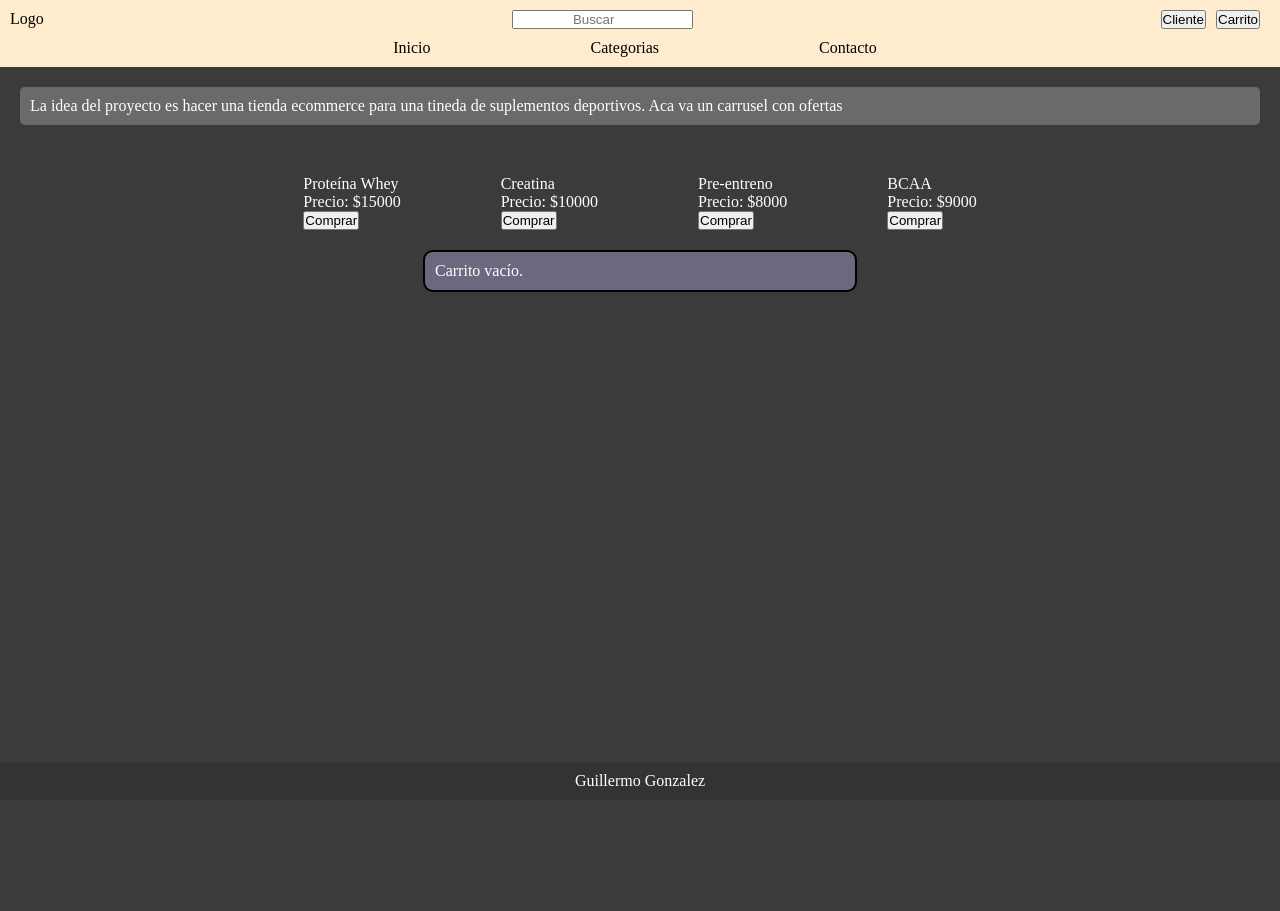
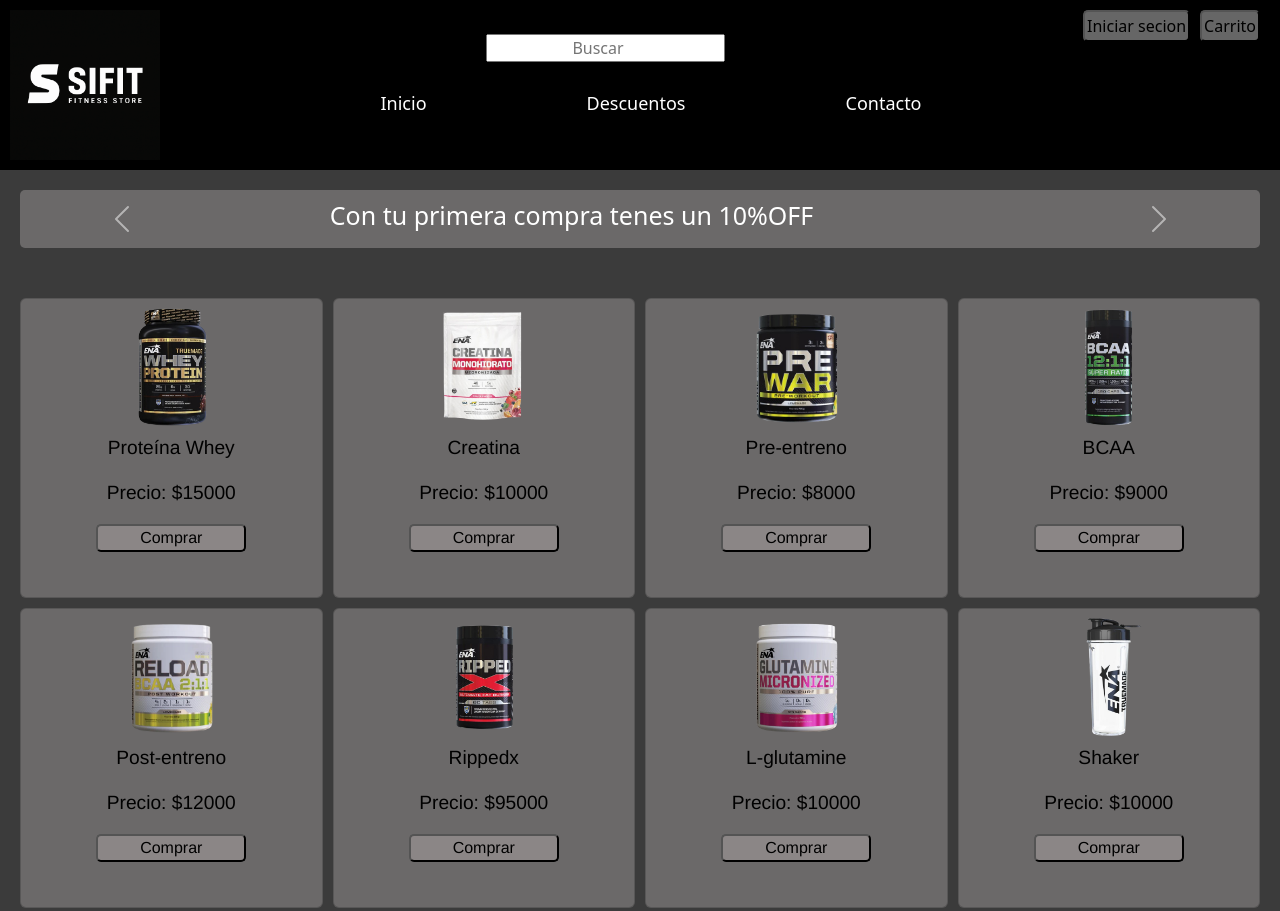
Before and after one commit to Guille008/ProyectoJS-G.Gonzalez, a plain HTML site: page index.html in a window 1280 px wide. Shown: the top 911 px of the page. Before the commit the page ends 800 px from the top, so only its background shows below. Drawn offline with nearby package versions, Linux system fonts and the light colour scheme.

Commit message:
Actualizacion para proyecto final

```diff
--- a/CSS/style.css
+++ b/CSS/style.css
@@ -5,8 +5,13 @@
     list-style: none;
 }
 
+a {
+    color: white;
+    text-decoration: none;
+}
 
-html, body {
+html,
+body {
     height: 100%;
     display: flex;
     flex-direction: column;
@@ -18,7 +23,7 @@ body {
 
 /* NAV */
 nav {
-    background-color: blanchedalmond;
+    background-color: black;
     width: 100%;
     padding: 10px;
     display: flex;
@@ -29,6 +34,7 @@ nav {
 nav section {
     display: flex;
     justify-content: space-between;
+    height: 70px;
 }
 
 nav ul {
@@ -48,11 +54,39 @@ nav ul li {
 .contNavar {
     display: flex;
     justify-content: center;
+    font-size: large;
 }
 
 .contNavar ul {
     display: flex;
     gap: 150px;
+}
+
+#btnCarrito,
+#btnCliente {
+    background-color: rgb(102, 102, 102);
+    border-radius: 5px;
+    padding: 2px;
+
+}
+
+#btnCarrito:hover,
+#btnCliente:hover {
+    background-color: #817e7e;
+    color: #fff;
+    border-color: #333;
+    transition: background-color 0.3s ease, color 0.3s ease, border-color 0.3s ease;
+    /* Transición suave */
+}
+
+#campoBusqueda {
+    width: 100%;
+    text-align: center;
+    align-content: center;
+}
+
+.logoNav {
+    width: 150px;
 }
 
 /* MAIN*/
@@ -61,20 +95,65 @@ main {
     padding: 20px;
     color: white;
 }
-.carruselOferta{
+
+.carruselOferta {
     padding: 10px;
     background-color: #6b6969;
     border-radius: 5px;
 }
-.contProductos{
+
+.carousel-item h2 {
+    font-size: 25px;
+    text-align: center;
+}
+
+.contProductos {
     width: 100%;
-    display: flex;
-    justify-content: center;
-    align-content: space-between;
-    gap: 100px;
+    display: grid;
+    grid-template-columns: 1fr 1fr 1fr 1fr;
+    grid-template-rows: 300px 300px;
+    gap: 10px;
     margin-top: 50px;
 }
 
+.card {
+    width: 100%;
+    background: #6b6969;
+    text-align: center;
+    display: flex;
+    align-items: center;
+    font-family:'Franklin Gothic Medium', 'Arial Narrow', Arial, sans-serif;
+    font-size:larger;
+    color: black;
+}
+
+
+.btnComprar,#finalizarCompra{
+    width: 50%;
+    font-family:'Franklin Gothic Medium', 'Arial Narrow', Arial, sans-serif;
+    font-size: medium;
+    background-color: #bdb3b362;
+    border-radius: 5px;
+}
+.btnComprar:hover,#finalizarCompra:hover{
+    background-color: #333;
+    color: #fff;
+    transition: background-color 0.2s
+}
+.card img{
+    width: 45%;
+}
+#formularioLogin{
+    margin: 10px;
+    text-align: end;
+}
+/*finalizacion de compra main**/
+#compraFinal{
+    width: 100%;
+    height: 100%;
+    background-color: #6b6969;
+    border-radius: 5px;
+}
 
 
 /*FOOTER*/
--- a/JS/principal.js
+++ b/JS/principal.js
@@ -25,10 +25,10 @@ btnCliente.addEventListener("click", () => {
         cliente = false;
         carrito = [];
         total = 0;
-        btnCliente.textContent = "Cliente";
+        btnCliente.textContent = "Iniciar sesion";
         alert("Gracias por visitartos! vuelva pronto");
         const resumen = document.getElementById("resumenCarrito");
-        if(resumen) resumen.style.display ="none";
+        if (resumen) resumen.style.display = "none";
     }
 });
 
@@ -49,12 +49,17 @@ document.getElementById("btnIngresar").addEventListener("click", () => {
 });
 
 // Lista de productos
-const productos = [
-    { id: 1, nombre: "Proteína Whey", precio: 15000 },
-    { id: 2, nombre: "Creatina", precio: 10000 },
-    { id: 3, nombre: "Pre-entreno", precio: 8000 },
-    { id: 4, nombre: "BCAA", precio: 9000 }
-];
+let productos = [];
+
+fetch("../data/products.json")
+    .then(respuesta => respuesta.json())
+    .then(data => {
+        productos = data;
+        renderizarProductos();
+    })
+    .catch(error => {
+        console.error("Error al cargar los productos:", error);
+    });
 
 // Cargar carrito desde localStorage
 const carritoGuardado = JSON.parse(localStorage.getItem("carrito"));
@@ -74,7 +79,9 @@ function renderizarProductos() {
 
     productos.forEach(producto => {
         const articulo = document.createElement("article");
+        articulo.classList.add("card");
         articulo.innerHTML = `
+            <img src="${producto.imgUrl}" alt="Logo de la marca" class="logoNav">
             <p>${producto.nombre}</p>
             <p>Precio: $${producto.precio}</p>
             <button class="btnComprar" data-id="${producto.id}">Comprar</button>
@@ -99,7 +106,7 @@ function agregarEventosBotones() {
 
 // Agregar producto al carrito
 function agregarAlCarrito(id) {
-    if(cliente != false){
+    if (cliente != false) {
         const producto = productos.find(p => p.id === id);
         if (producto) {
             carrito.push(producto);
@@ -141,5 +148,16 @@ function actualizarResumenCarrito() {
             ${carrito.map(item => `<li>${item.nombre} - $${item.precio}</li>`).join("")}
         </ul>
         <p><strong>Total: $${total}</strong></p>
+        <button id="finalizarCompra">Finalizar compra</button>
     `;
+    const finalizarCompra = document.getElementById("finalizarCompra");
+finalizarCompra.addEventListener("click", () => {
+    window.location.href = "pages/finalizacion.html"
+    ;
+});
 }
+// Funciones a boton carrito y finalizar compra
+const btnCarrito = document.getElementById("btnCarrito");
+btnCarrito.addEventListener("click", () => {
+    window.location.href = "pages/finalizacion.html";
+});
--- /dev/null
+++ b/data/products.json
@@ -0,0 +1,50 @@
+[
+    {
+        "id": 1,
+        "nombre": "Proteína Whey",
+        "precio": 15000,
+        "imgUrl": "./imagen/Whey protein.png"
+    },
+    {
+        "id": 2,
+        "nombre": "Creatina",
+        "precio": 10000,
+        "imgUrl": "./imagen/Creatina.png"
+    },
+    {
+        "id": 3,
+        "nombre": "Pre-entreno",
+        "precio": 8000,
+        "imgUrl": "./imagen/Prewar.png"
+    },
+    {
+        "id": 4,
+        "nombre": "BCAA",
+        "precio": 9000,
+        "imgUrl": "./imagen/BCAA.png"
+    },
+        {
+        "id": 5,
+        "nombre": "Post-entreno",
+        "precio": 12000,
+        "imgUrl": "./imagen/Reload.png"
+    },
+        {
+        "id": 6,
+        "nombre": "Rippedx",
+        "precio": 95000,
+        "imgUrl": "./imagen/Rippedx.png"
+    },
+        {
+        "id": 7,
+        "nombre": "L-glutamine",
+        "precio": 10000,
+        "imgUrl": "./imagen/Glutamine.png"
+    },
+        {
+        "id": 8,
+        "nombre": "Shaker",
+        "precio": 10000,
+        "imgUrl": "./imagen/Shaker.png"
+    }
+    ]
--- a/index.html
+++ b/index.html
@@ -4,43 +4,38 @@
 <head>
     <meta charset="UTF-8">
     <meta name="viewport" content="width=device-width, initial-scale=1.0">
+    <link href="https://cdn.jsdelivr.net/npm/bootstrap@5.3.7/dist/css/bootstrap.min.css" rel="stylesheet"
+        integrity="sha384-LN+7fdVzj6u52u30Kp6M/trliBMCMKTyK833zpbD+pXdCLuTusPj697FH4R/5mcr" crossorigin="anonymous">
     <link rel="stylesheet" href="CSS/style.css">
-    <title>Projecto JS</title>
+    <title>SIFIT</title>
 </head>
 
 <body>
     <nav>
         <section>
             <article>
-                <p>Logo</p>
+                <img src="/imagen/Logo SiFit.png" alt="Logo de la marca" class="logoNav">
             </article>
             <article>
                 <label for="campoBusqueda"></label>
-                <input type="search" id="campoBusqueda" name="busqueda" placeholder="                Buscar">
+                <input type="search" id="campoBusqueda" name="busqueda" placeholder="Buscar">
             </article>
             <article class="contBtnNav">
                 <ul>
-                    <li><button id="btnCliente">Cliente</button></li>
+                    <li><button id="btnCliente">Iniciar secion</button></li>
                     <li><button id="btnCarrito">Carrito</button></li>
                 </ul>
             </article>
         </section>
         <section class="contNavar">
             <ul>
-                <li>Inicio</li>
-                <li>Categorias</li>
-                <li>Contacto</li>
+                <li><a href="#">Inicio</a></li>
+                <li><a href="pages/descuentos.html">Descuentos</a></li>
+                <li><a href="pages/contacto.html">Contacto</a></li>
             </ul>
         </section>
     </nav>
     <main>
-        <section class="carruselOferta">
-            <p>La idea del proyecto es hacer una tienda ecommerce para una tineda de suplementos deportivos. Aca va un
-                carrusel con ofertas</p>
-        </section>
-        <section class="contProductos" id="contenedor-productos">
-<!--Aca van los productos mediante js-->
-        </section>
         <div id="formularioLogin" style="display: none;">
             <label for="nombreCliente">Nombre:</label>
             <input type="text" id="nombreCliente">
@@ -48,10 +43,42 @@
             <input type="number" id="dniCliente">
             <button id="btnIngresar">Ingresar</button>
         </div>
+        <section class="carruselOferta">
+            <div id="carouselExampleAutoplaying" class="carousel slide" data-bs-ride="carousel">
+                <div class="carousel-inner">
+                    <div class="carousel-item active">
+                        <h2>Con tu primera compra tenes un 10%OFF</h2>
+                    </div>
+                    <div class="carousel-item">
+                        <h2>¡APROVECHA! Descuentos exclusivos en productos de Oulet</h2>
+                    </div>
+                    <div class="carousel-item">
+                        <h2>3X2 En productos de Oulet</h2>
+                    </div>
+                </div>
+                <button class="carousel-control-prev" type="button" data-bs-target="#carouselExampleAutoplaying"
+                    data-bs-slide="prev">
+                    <span class="carousel-control-prev-icon" aria-hidden="true"></span>
+                    <span class="visually-hidden">Previous</span>
+                </button>
+                <button class="carousel-control-next" type="button" data-bs-target="#carouselExampleAutoplaying"
+                    data-bs-slide="next">
+                    <span class="carousel-control-next-icon" aria-hidden="true"></span>
+                    <span class="visually-hidden">Next</span>
+                </button>
+            </div>
+        </section>
+        <section class="contProductos" id="contenedor-productos">
+            <!--Aca van los productos mediante js-->
+
+        </section>
     </main>
     <footer>
         <p>Guillermo Gonzalez</p>
     </footer>
+    <script src="https://cdn.jsdelivr.net/npm/bootstrap@5.3.7/dist/js/bootstrap.bundle.min.js"
+        integrity="sha384-ndDqU0Gzau9qJ1lfW4pNLlhNTkCfHzAVBReH9diLvGRem5+R9g2FzA8ZGN954O5Q"
+        crossorigin="anonymous"></script>
     <script src="JS/principal.js"></script>
 </body>
 
```
Also changed, not shown: JS/finalizacion.js (added, +14 -0 lines), pages/contacto.html (added, +51 -0 lines), pages/descuentos.html (added, +51 -0 lines), pages/finalizacion.html (added, +53 -0 lines), imagen/BCAA.png (added), imagen/Creatina.png (added), imagen/Glutamine.png (added), imagen/Logo SiFit.png (added), imagen/Prewar.png (added), imagen/Reload.png (added), imagen/Rippedx.png (added), imagen/Shaker.png (added), imagen/Whey protein.png (added). Lines whose indentation alone changed are shown as unchanged.
